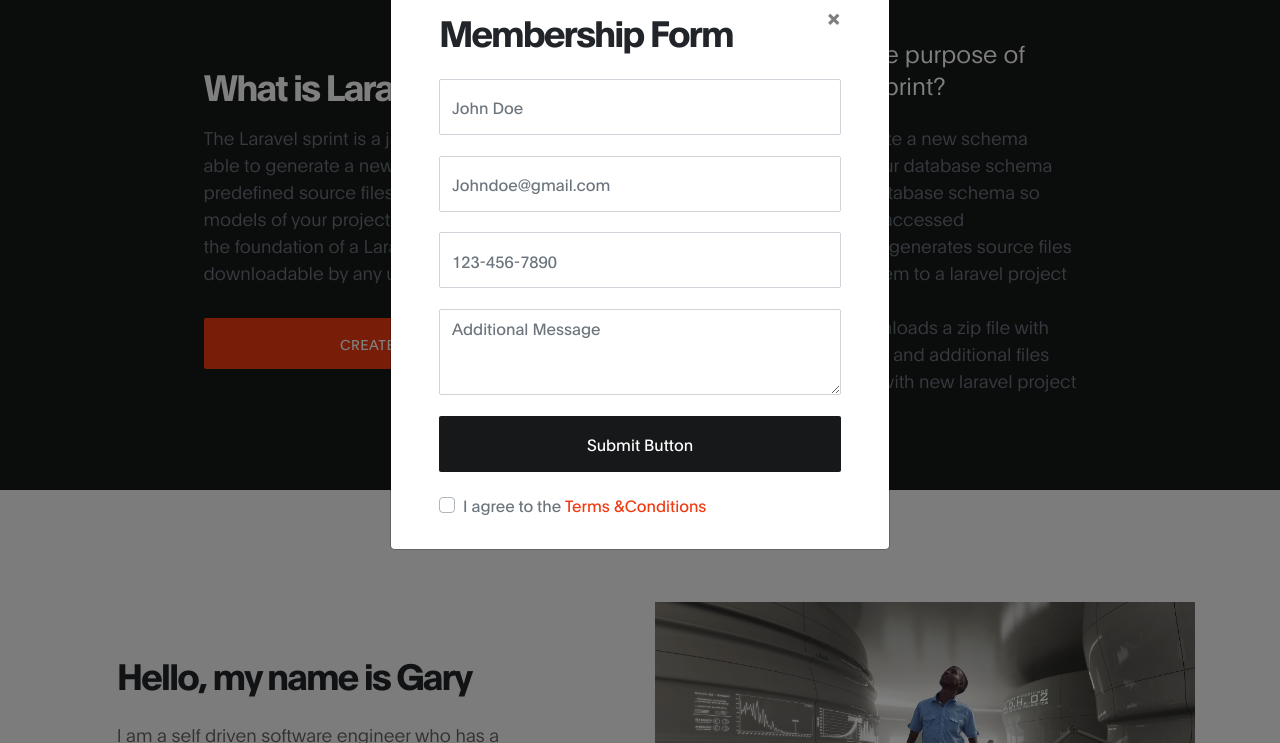
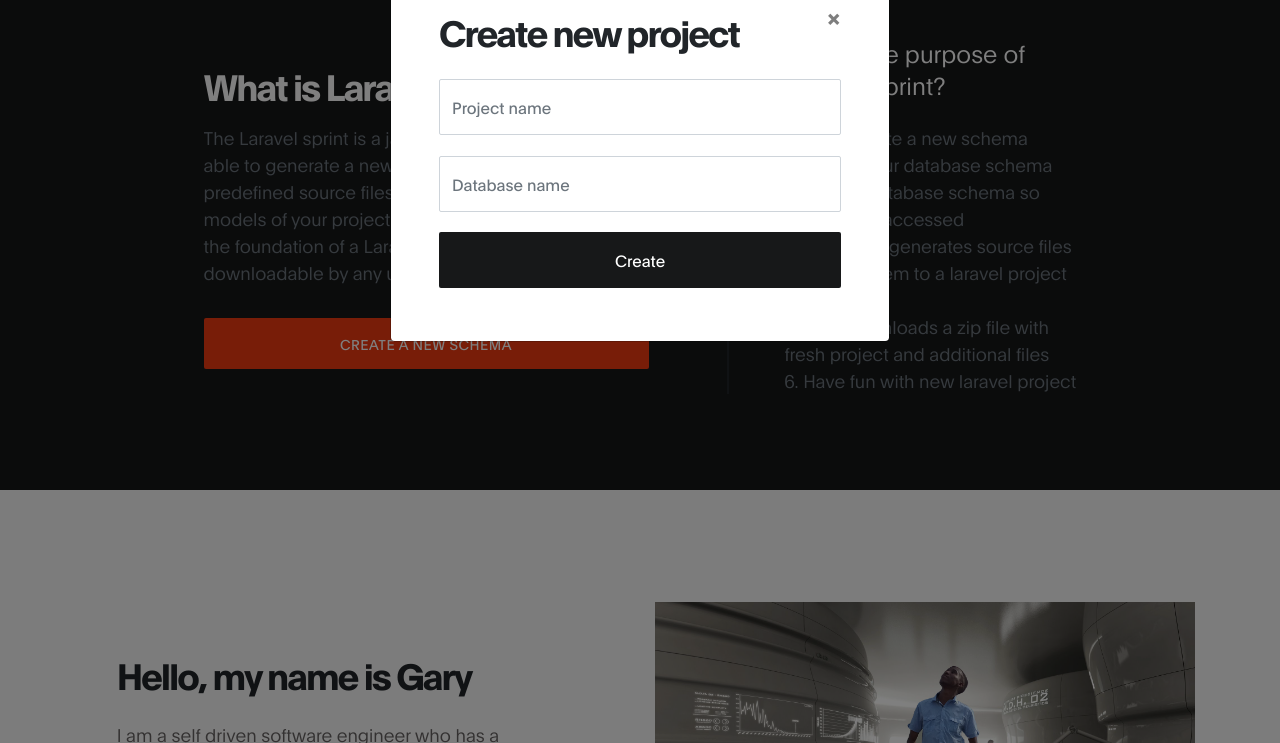
Before and after one commit to GaryRoberts/laravel-sprint, a plain HTML site: page index.html in a window 1280 px wide. Both pictures are taken after a click on the link "CREATE A NEW SCHEMA". Shown: the part 860-1603 px from the top of the page. Drawn offline with Linux system fonts and the light colour scheme.

Commit message:
updated modal

```diff
--- a/index.html
+++ b/index.html
@@ -336,7 +336,7 @@
         <div class="modal-content">
           <div class="modal-header">
 
-            <h2 class="modal-title" id="membershipFormLabel">Membership Form</h2>
+            <h2 class="modal-title" id="membershipFormLabel">Create new project</h2>
 
             <button type="button" class="close" data-dismiss="modal" aria-label="Close">
               <span aria-hidden="true">&times;</span>
@@ -345,21 +345,12 @@
 
           <div class="modal-body">
             <form class="membership-form webform" role="form">
-                <input type="text" class="form-control" name="cf-name" placeholder="John Doe">
+                <input type="text" class="form-control" name="project-name" placeholder="Project name">
 
-                <input type="email" class="form-control" name="cf-email" placeholder="Johndoe@gmail.com">
+                <input type="email" class="form-control" name="db-name" placeholder="Database name">
 
-                <input type="tel" class="form-control" name="cf-phone" placeholder="123-456-7890" pattern="[0-9]{3}-[0-9]{3}-[0-9]{4}" required>
+                <button type="submit" class="form-control" id="submit-button" name="submit">Create</button>
 
-                <textarea class="form-control" rows="3" name="cf-message" placeholder="Additional Message"></textarea>
-
-                <button type="submit" class="form-control" id="submit-button" name="submit">Submit Button</button>
-
-                <div class="custom-control custom-checkbox">
-                    <input type="checkbox" class="custom-control-input" id="signup-agree">
-                    <label class="custom-control-label text-small text-muted" for="signup-agree">I agree to the <a href="#">Terms &amp;Conditions</a>
-                    </label>
-                </div>
             </form>
           </div>
 
```
